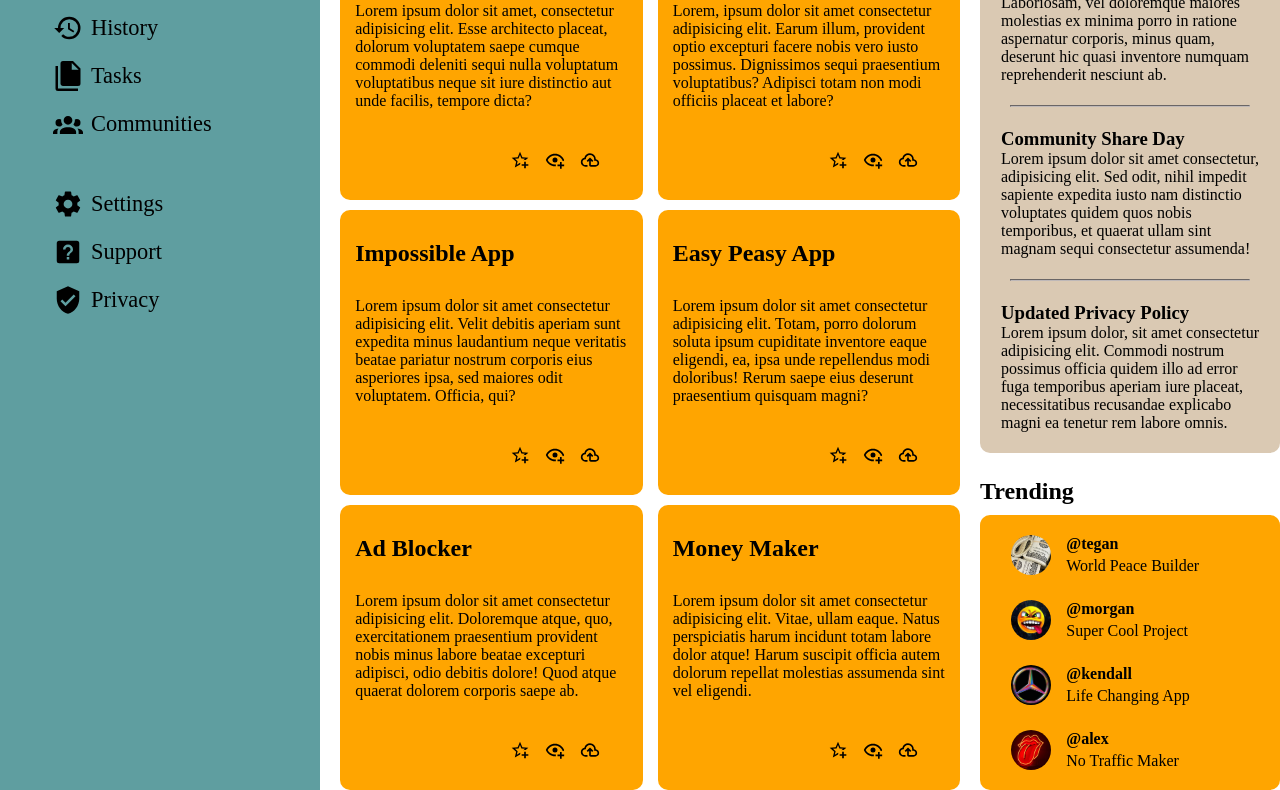
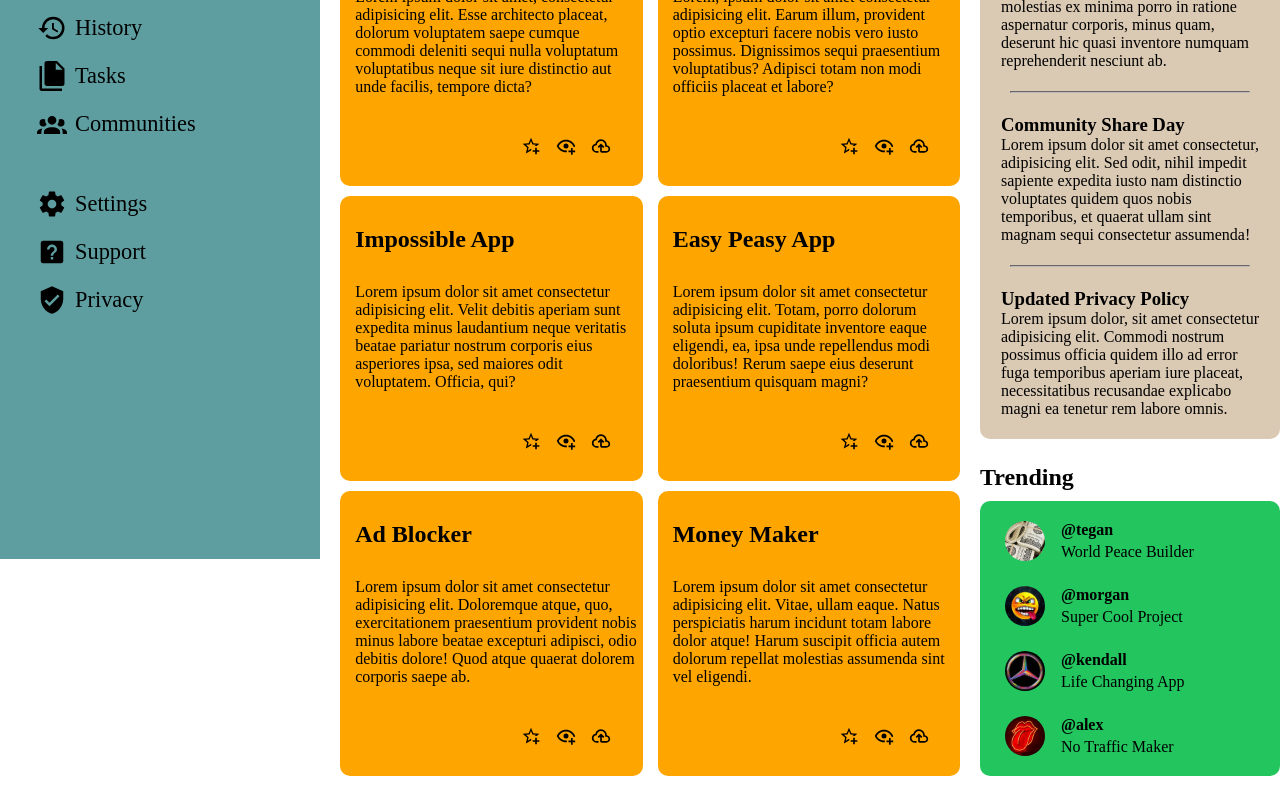
Before and after one commit to theOutcast43/admin-dashboard, a plain HTML site: page index.html in a window 1280 px wide. Shown: the part 241-1031 px from the top of the page. Drawn offline with Linux system fonts and the light colour scheme.

Commit message:
save WiP layout design 0.04

```diff
--- a/index.html
+++ b/index.html
@@ -5,6 +5,7 @@
     <meta http-equiv="X-UA-Compatible" content="IE=edge">
     <meta name="viewport" content="width=device-width, initial-scale=1.0">
     <link rel="stylesheet" href="style.css">
+    <link rel="icon" sizes="any" type="image/svg+xml" href="./images/candlelight.jpg">
     <title>Funk D-board</title>
 </head>
 <body>
--- a/style.css
+++ b/style.css
@@ -9,6 +9,7 @@ body {
 .container {
     display: grid;
     grid-template-columns: repeat(4, 1fr);
+    position: relative;
 }
 
 
@@ -20,6 +21,9 @@ body {
     display: grid;
     grid-template-columns: 1fr 3fr;
     gap: 20px;
+    position: fixed;
+    width: 75%;
+    right: 0;
 }
 .usr-img{
     display: flex;
@@ -80,12 +84,16 @@ body {
     grid-template-columns: 1fr;
     align-content: start;
     row-gap: 40px;
+    position: fixed;
+    width: 25%;
+    height: 100vh;
 }
 .controlLabels1, .controlLabels2 {
     display: grid;
     grid-template-columns: 1fr;
     row-gap: 8px;
-    padding-left: 15%;
+    padding-left: 10%;
+    width:fit-content;
 }
 .dashboard, .sideChild2, .sideChild3{
     margin: 5px;
@@ -95,7 +103,7 @@ body {
     display: flex;
     align-items: center;
     gap: 8px;
-    padding-left: 15%;
+    padding-left: 10%;
     cursor: pointer;
     font-size: 1.4em;
 }
@@ -121,6 +129,7 @@ body {
     margin-left: 20px;
     align-content: center;
     column-gap: 20px;
+    margin-top: 80px;
 }
 .article .projects {
     display: grid;
@@ -143,7 +152,7 @@ body {
     cursor: pointer;
 }
 .card{
-    padding: 5% 5%;
+    padding: 5% 1% 5% 5%;
     background-color: orange;
     border-radius: 10px;
     display: grid;
@@ -172,7 +181,6 @@ body {
 }
 .submain{
     padding: 7%;
-    border-radius: 20%;
 }
 
 hr{
@@ -182,7 +190,7 @@ hr{
     margin: auto;
 }
 .article .trending{
-    background-color: orange;
+    background-color: #22c55e;
     grid-column: 3 / 4;
     display: grid;
     grid-template-columns: 1fr;
@@ -206,12 +214,11 @@ hr{
 .neck{
     display: grid;
     row-gap: 25px;
-    border-radius: 20%;
     padding-top: 20px;
     padding-bottom: 20px;
 }
 .sub-child{
-    padding-left: 5%;
+    padding-left: 8px;
     display: grid;
     grid-template-columns: repeat(4, 1fr);
     align-items: center;
```
